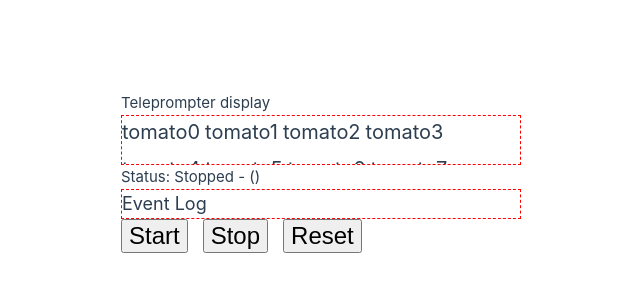
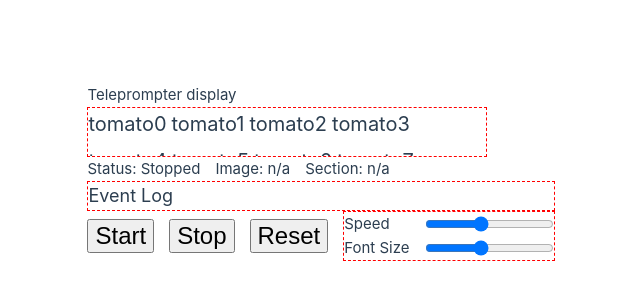
Before and after one commit to The1Krutz/kcm_homework, a Vue app: page / in a window 1280 px wide. Shown: the part 228-528 px from the top of the page, without its empty margins (319-959 px from the left). Built offline with nearby package versions, Linux system fonts and the light colour scheme; the HTML template or start-up script is replaced by a standard one.

Commit message:
starting to work on speed/size, but taking a moment to rearrange

```diff
--- a/src/App.vue
+++ b/src/App.vue
@@ -13,14 +13,18 @@ import {
 } from './components/types';
 import { sampleScript, TokenizeScript } from './components/data';
 
+const defaultStatus: PrompterStatus = {
+  status: StatusOption.Stopped,
+  feed: 'n/a',
+  section: 'n/a',
+};
+
 const eventHistory: Ref<PrompterEvent[]> = ref([]);
-const currentStatus: Ref<PrompterStatus> = ref({
-  status: StatusOption.Stopped,
-  feed: '',
-  section: '',
-});
+const currentStatus: Ref<PrompterStatus> = ref(defaultStatus);
 const tokenizedText: Ref<PToken[]> = ref([]);
 const prompter: Ref<InstanceType<typeof Teleprompter> | null> = ref(null);
+const playbackSpeed: Ref<number> = ref(200);
+const prompterFontSize: Ref<number> = ref(20);
 
 function onStart() {
   console.log('App.onStart');
@@ -63,8 +67,8 @@ function onPrompterEvent(event: PrompterEvent) {
       /**
        * This keeps the current running state (ie if it's running, keep running) but resets the feed/section so the start tags can set them
        */
-      currentStatus.value.feed = '';
-      currentStatus.value.section = '';
+      currentStatus.value.feed = defaultStatus.feed;
+      currentStatus.value.section = defaultStatus.section;
       // clear event history
       eventHistory.value = [];
       break;
--- a/src/components/Controls.vue
+++ b/src/components/Controls.vue
@@ -5,7 +5,8 @@ const emitEvent = defineEmits<{
   start: [];
   stop: [];
   reset: [];
-  // TODO - new events for other controls like speed and size
+  setSpeed: [newSpeed: number];
+  setSize: [newSize: number];
 }>();
 </script>
 
@@ -14,6 +15,25 @@ const emitEvent = defineEmits<{
     <button @click="emitEvent('start')">Start</button>
     <button @click="emitEvent('stop')">Stop</button>
     <button @click="emitEvent('reset')">Reset</button>
+    <div class="sliderContainer">
+      <div class="slider">
+        <label for="speed">Speed</label>
+        <input type="range" id="speed" name="speed" min="0.25" max="2.0" value="1.0" step="0.25" />
+      </div>
+
+      <div class="slider">
+        <label for="fontSize">Font Size</label>
+        <input
+          type="range"
+          id="fontSize"
+          name="fontSize"
+          min="0.25"
+          max="2.0"
+          value="1.0"
+          step="0.25"
+        />
+      </div>
+    </div>
   </div>
 </template>
 
@@ -28,4 +48,18 @@ const emitEvent = defineEmits<{
 .controls button {
   font-size: x-large;
 }
+
+.sliderContainer {
+  border: 1px dashed red;
+  display: flex;
+  flex-direction: column;
+}
+
+.slider {
+  display: flex;
+  flex-wrap: nowrap;
+  justify-content: space-between;
+  align-items: center;
+  gap: 15px;
+}
 </style>
--- a/src/components/Status.vue
+++ b/src/components/Status.vue
@@ -7,7 +7,11 @@ defineProps<{
 </script>
 
 <template>
-  <div class="status">Status: {{ status.status }} - {{ status.feed }} ({{ status.section }})</div>
+  <div class="status">
+    <span>Status: {{ status.status }} </span>
+    <span>Image: {{ status.feed }} </span>
+    <span>Section: {{ status.section }} </span>
+  </div>
 </template>
 
 <style scoped>
--- a/src/components/Teleprompter.vue
+++ b/src/components/Teleprompter.vue
@@ -13,12 +13,30 @@ defineExpose({
   ResetPrompter,
 });
 
+const fontSize: Ref<number> = ref(20);
+const scrollSpeed: Ref<number> = ref(200);
+const currentFocusToken: Ref<number> = ref(0); // id of the currently focused token, controls scrolling behavior
+const focusMe = useTemplateRef<HTMLSpanElement[]>('focusMe');
+const currentTimeout: Ref<number> = ref(0);
+const isPlaying: Ref<boolean> = ref(false);
+
 function StartPrompter() {
+  if (isPlaying.value) {
+    // early out if the player is already running
+    return;
+  }
+
   emitEvent('prompterEvent', { event: 'startPlayback' });
+  isPlaying.value = true;
   processNextToken();
 }
 
 function StopPrompter() {
+  if (!isPlaying.value) {
+    // early out if the player is already stopped
+    return;
+  }
+
   emitEvent('prompterEvent', { event: 'stopPlayback' });
   clearTimeout(currentTimeout.value);
 }
@@ -29,7 +47,7 @@ function ResetPrompter() {
   scrollToFocusToken();
 }
 
-function SetScrollSpeed(newSpeed: number) {
+function SetSpeed(newSpeed: number) {
   // enforce some reasonable limits before setting the font size
   if (newSpeed > MaxScrollSpeed) {
     scrollSpeed.value = MaxScrollSpeed;
@@ -85,12 +103,6 @@ function processNextToken() {
 function scrollToFocusToken() {
   focusMe.value?.[currentFocusToken.value]?.scrollIntoView({ behavior: 'smooth' });
 }
-
-const fontSize: Ref<number> = ref(20);
-const scrollSpeed: Ref<number> = ref(200);
-const currentFocusToken: Ref<number> = ref(0); // id of the currently focused token, controls scrolling behavior
-const focusMe = useTemplateRef<HTMLSpanElement[]>('focusMe');
-const currentTimeout: Ref<number> = ref(0);
 </script>
 
 <template>
```
